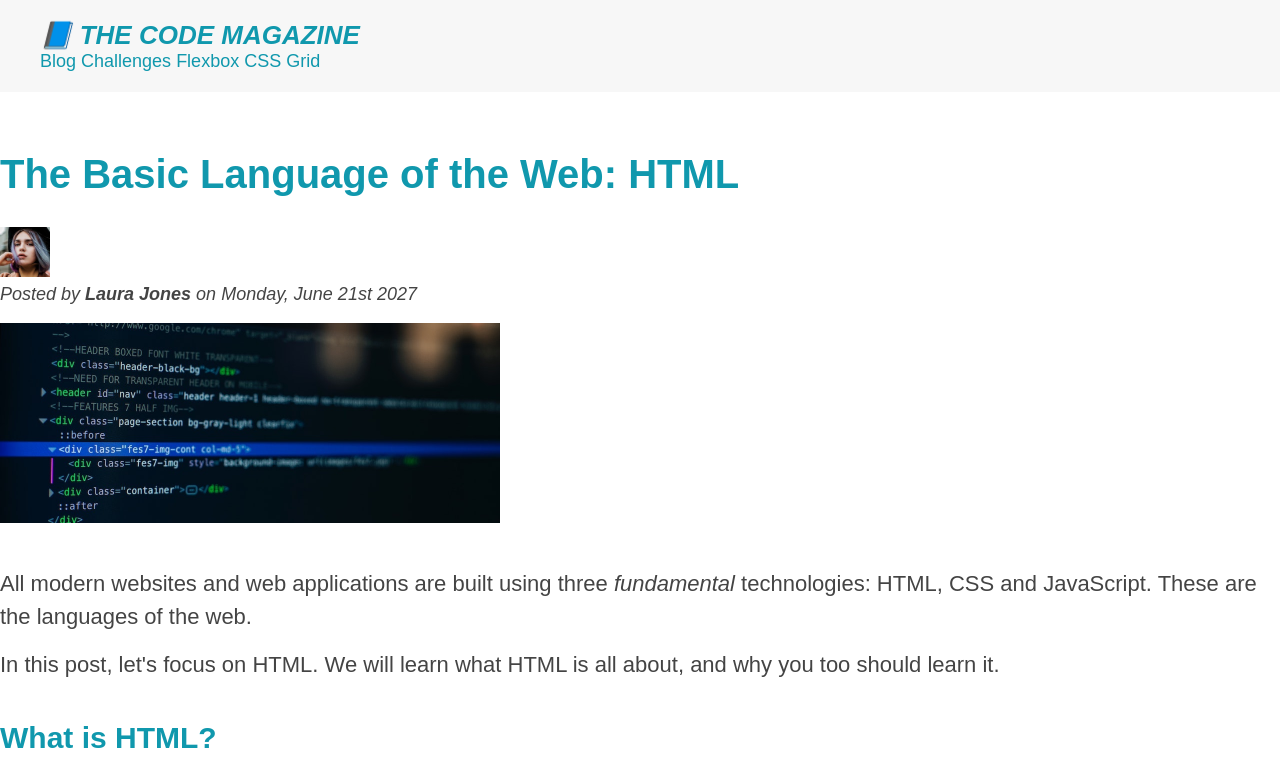
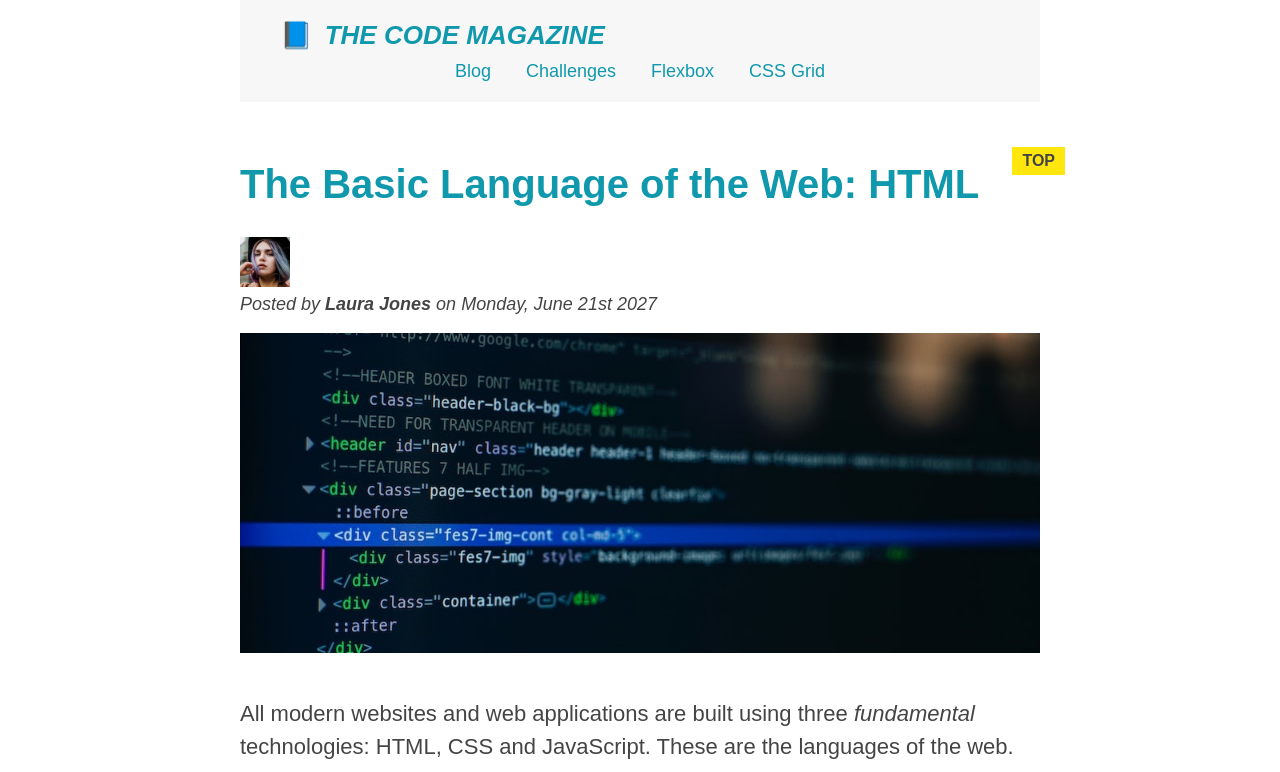
Before and after one commit to oahidalgo/03-CSS-Fundamentals, a plain HTML site: page index.html in a window 1280 px wide. Shown: the top 772 px of the page. Drawn offline with Linux system fonts and the light colour scheme.

Commit message:
UPD - page sections, adjust header styles, and update element sizes

```diff
--- a/index.html
+++ b/index.html
@@ -16,6 +16,7 @@
     <h6>The Basic Language of the Web: HTML</h6>
     -->
 
+    <div class="container">
       <header class="main-header">
         <h1>📘 The Code Magazine</h1>
 
@@ -48,6 +49,7 @@
             alt="HTML code on a screen"
             width="500"
             height="200"
+            class="post-img"
           />
         </header>
 
@@ -59,8 +61,8 @@
         </p>
 
         <p>
-        In this post, let's focus on HTML. We will learn what HTML is all about,
-        and why you too should learn it.
+          In this post, let's focus on HTML. We will learn what HTML is all
+          about, and why you too should learn it.
         </p>
 
         <h3>What is HTML?</h3>
@@ -72,8 +74,8 @@
         </p>
         <p>
           HTML consists of elements that describe different types of content:
-        paragraphs, links, headings, images, video, etc. Web browsers understand
-        HTML and render HTML code as websites.
+          paragraphs, links, headings, images, video, etc. Web browsers
+          understand HTML and render HTML code as websites.
         </p>
         <p>In HTML, each element is made up of 3 parts:</p>
 
@@ -95,8 +97,8 @@
         <h3>Why should you learn HTML?</h3>
 
         <p>
-        There are countless reasons for learning the fundamental language of the
-        web. Here are 5 of them:
+          There are countless reasons for learning the fundamental language of
+          the web. Here are 5 of them:
         </p>
 
         <ul>
@@ -122,13 +124,18 @@
               src="img/related-1.jpg"
               alt="Person programming"
               width="75"
-            width="75"
+              height="75"
             />
             <a href="#">How to Learn Web Development</a>
             <p class="realted-author">By Jonas Schmedtmann</p>
           </li>
           <li>
-          <img src="img/related-2.jpg" alt="Lightning" width="75" heigth="75" />
+            <img
+              src="img/related-2.jpg"
+              alt="Lightning"
+              width="75"
+              height="75"
+            />
             <a href="#">The Unknown Powers of CSS</a>
             <p class="realted-author">By Jim Dillon</p>
           </li>
@@ -150,5 +157,7 @@
           Copyright &copy; 2027 by The Code Magazine.
         </p>
       </footer>
+    </div>
+    <button class="btn btn-primary">💗 Like</button>
   </body>
 </html>
--- a/styles.css
+++ b/styles.css
@@ -5,19 +5,34 @@
   padding: 0;
 }
 
+/*
+Page Sections
+  Header
+  Main
+  Footer
+*/
+
 body {
   font-family: sans-serif;
   color: #444;
+  position: relative;
+}
+
+.container {
+  width: 800px;
+  margin: 0 auto;
 }
 
 .main-header {
   background-color: #f7f7f7;
   padding: 20px 40px;
   margin-bottom: 60px;
+  /* height: 80px; */
 }
 
 nav {
   font-size: 18px;
+  text-align: center;
 }
 
 article {
@@ -35,8 +50,10 @@ aside {
   border-top: 5px solid #1098ad;
   border-bottom: 5px solid #1098ad;
   padding: 50px 0;
+  width: 500px;
 }
 
+/*Smaller elements*/
 h1,
 h2,
 h3 {
@@ -157,6 +174,65 @@ a:active {
   font-style: italic;
 }
 
+.post-img {
+  width: 100%;
+  height: auto;
+}
+
+/*Inline element, the box model does not create a vertical space*/
+nav a:link {
+  /* background-color: orangered;
+  margin: 20px;
+  padding: 20px;
+
+  display: block; */
+  margin-right: 30px;
+  margin-top: 10px;
+  display: inline-block;
+  text-align: center;
+}
+
+nav a:link:last-child {
+  margin-right: 0;
+}
+
+button {
+  font-size: 22px;
+  padding: 20px;
+  cursor: pointer;
+  position: absolute;
+  bottom: 50px;
+  right: 50px;
+}
+
+h1::first-letter {
+  font-style: normal;
+  margin-right: 5px;
+}
+
+/* + is the adyacent sibling selector
+:: is pseudo element*/
+h3 + p::first-line {
+  color: red;
+}
+
+h2 {
+  position: relative;
+}
+
+h2::after {
+  content: "TOP";
+  background-color: #ffe70e;
+  color: #444;
+  font-size: 16px;
+  font-weight: bold;
+  display: inline-block;
+  padding: 5px 10px;
+  position: absolute;
+  top: -15px;
+  right: -25px;
+}
+
 /*Resolving conflicts*/
 /*
   1. Inline styles
```
Lines whose indentation alone changed are shown as unchanged.
